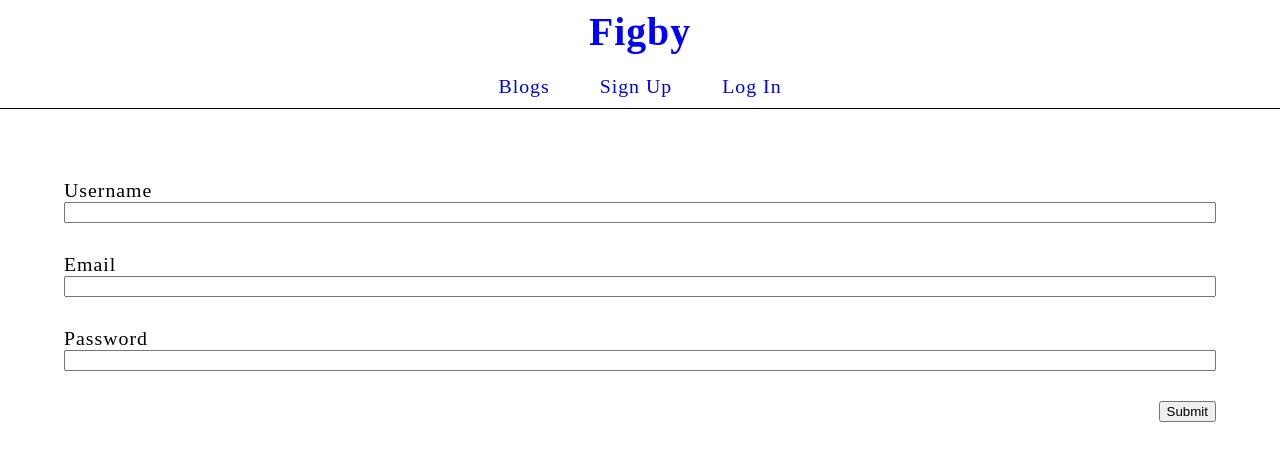
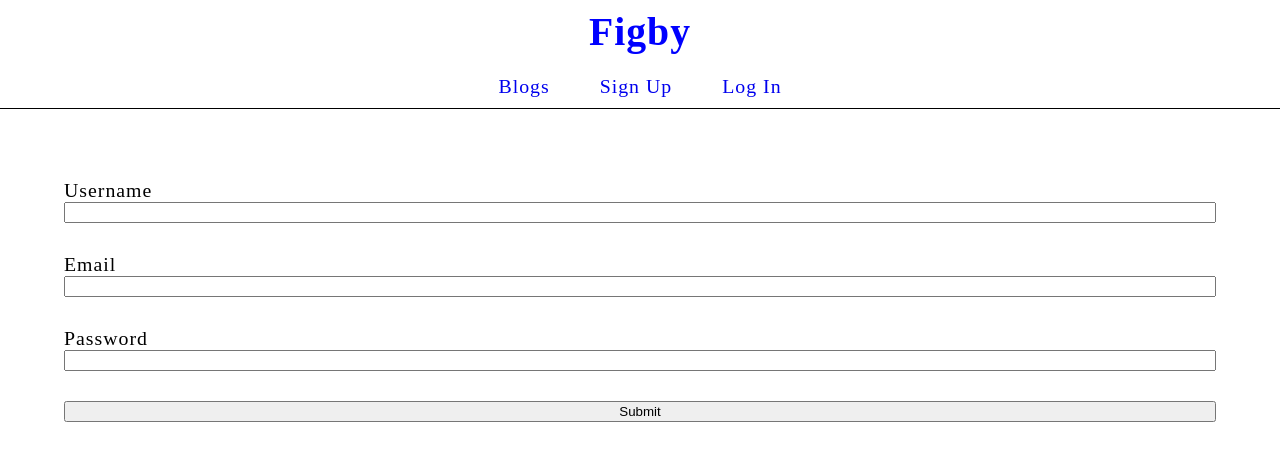
Before and after one commit to Figby222/blog, a React (Vite) app: page /log-in in a window 1280 px wide. Shown: the top 460 px of the page. Built offline with nearby package versions, Linux system fonts and the light colour scheme.

Commit message:
Stretch .LogInPage-submit

```diff
--- a/src/styles/LogInPage.css
+++ b/src/styles/LogInPage.css
@@ -25,4 +25,8 @@ form {
     .LogInPage-form {
         grid-template-rows: repeat(4, auto);
     }
+
+    .LogInPage-submit {
+        justify-self: stretch;
+    }
 }
```
